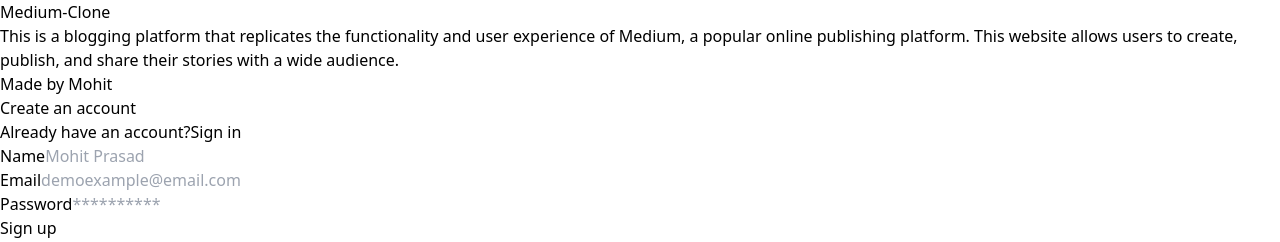
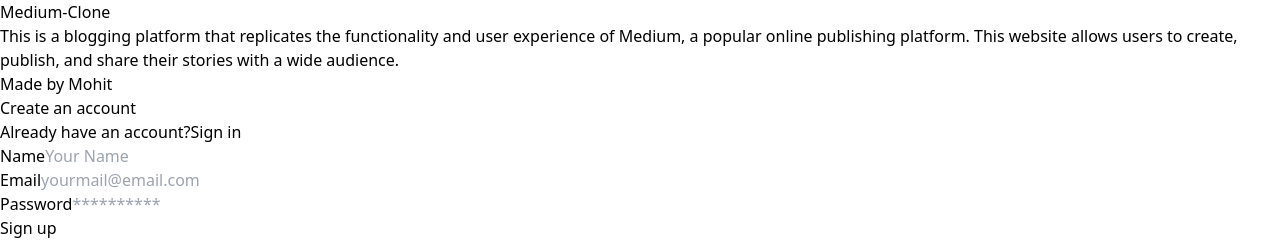
Before and after one commit to bmohitprasad/medium-clone, a React (Vite) app in the folder frontend/: page /signup in a window 1280 px wide. Shown: the top 242 px of the page. Built offline with nearby package versions, Linux system fonts and the light colour scheme.

Commit message:
labels of input box

```diff
--- a/frontend/src/components/Auth.tsx
+++ b/frontend/src/components/Auth.tsx
@@ -50,13 +50,13 @@
                     </div>
                 </div>
                 <div className="pt-8">
-                    {type === "signup" ? <LabelledInput label="Name" placeholder="Mohit Prasad" onChange={(e) => {
+                    {type === "signup" ? <LabelledInput label="Name" placeholder="Your Name" onChange={(e) => {
                         setPostInputs({
                             ...postInputs,
                             name: e.target.value
                         })
                     }} /> : null}
-                    <LabelledInput label="Email" placeholder="demoexample@email.com" onChange={(e) => {
+                    <LabelledInput label="Email" placeholder="yourmail@email.com" onChange={(e) => {
                         setPostInputs({
                             ...postInputs,
                             username: e.target.value
```
